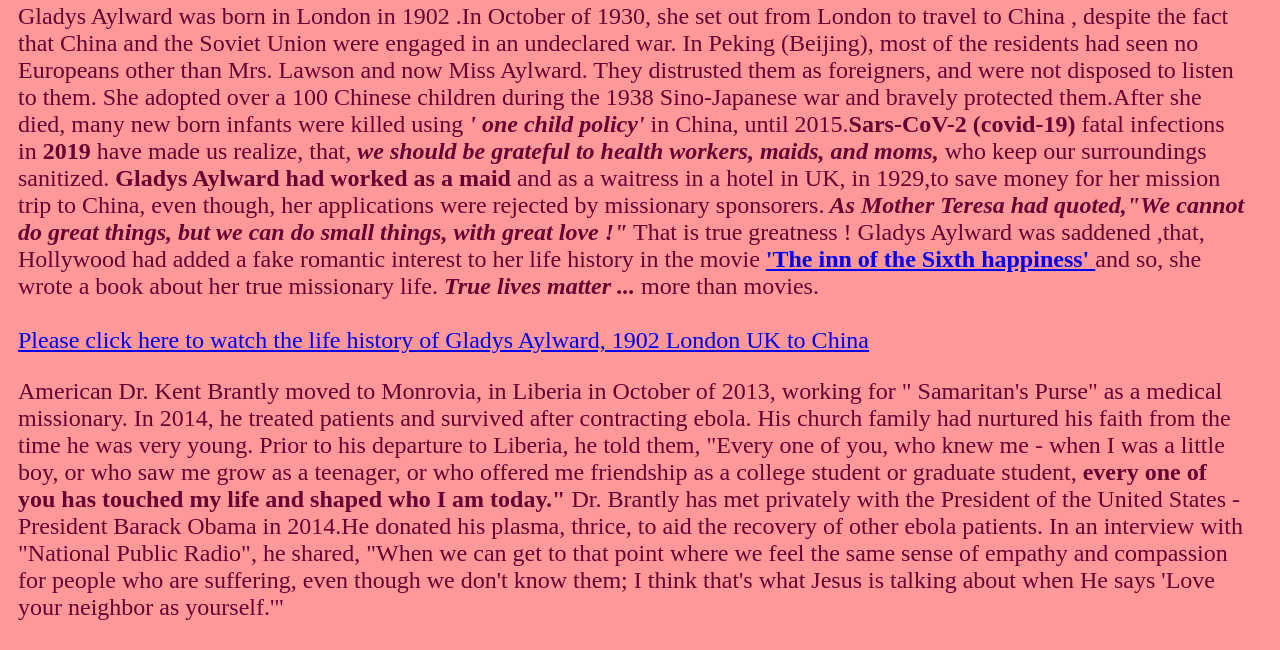
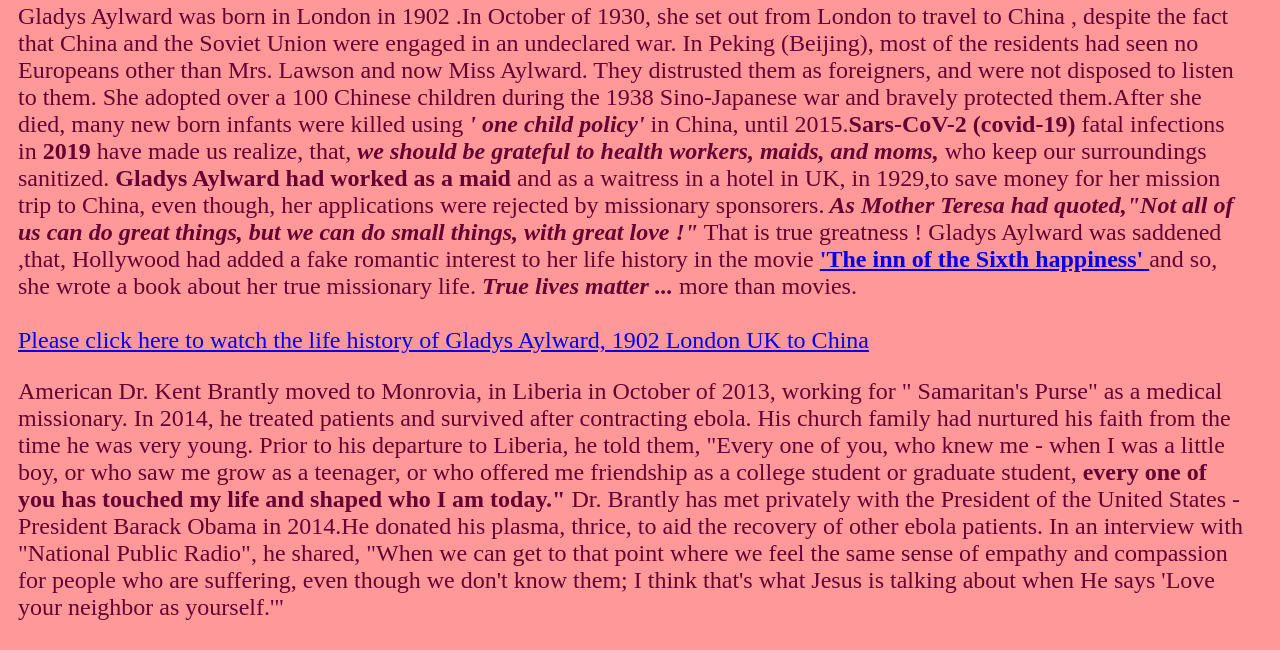
Before and after one commit to STL-LC101-January-22/assignment-4-html-me-something-Hannah2020M, a website: page index.html in a window 1280 px wide. Shown: the part 7702-8352 px from the top of the page. Drawn offline with Linux system fonts and the light colour scheme.

Commit message:
Mother Teresa quote do small things with great love

```diff
--- a/index.html
+++ b/index.html
@@ -386,7 +386,7 @@
             our surroundings sanitized. <b>Gladys Aylward had worked as a maid </b>
             and as a waitress in a hotel in UK, in 1929,to save money for her mission trip
             to China, even though, her applications were rejected by missionary sponsorers.<em><b>
-                  As Mother Teresa had quoted,"We cannot do great things, but we can do small
+                  As Mother Teresa had quoted,"Not all of us can do great things, but we can do small
                   things, with great love !"</b></em> That is true greatness ! Gladys Aylward
             was saddened ,that, Hollywood had added a fake romantic interest to
             her life history in the movie
```
